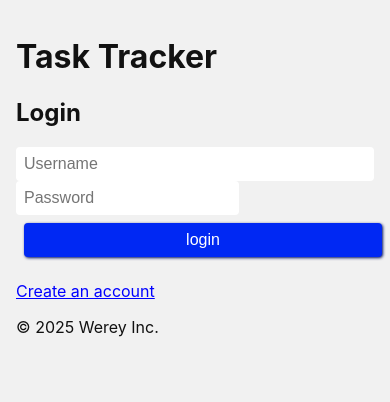
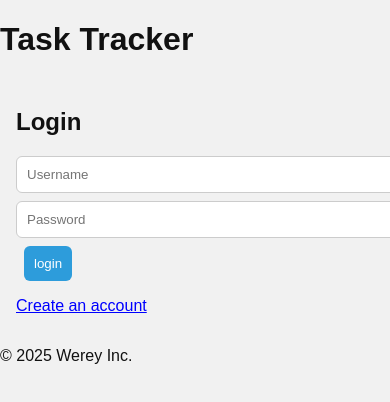
Before and after one commit to King-Code-938/React-Crash, a React (Create React App) app: page /login in a window 390 px wide. Shown: the top 402 px of the page. Built offline with nearby package versions, Linux system fonts and the light colour scheme; no server answers.

Commit message:
UX_Polish and Extras

```diff
--- a/src/App.css
+++ b/src/App.css
@@ -38,32 +38,49 @@
 }
 
 body {
-  transition: background 0.3s ease;
-  max-width: 600px;
-  margin: auto;
+  font-family: sans-serif;
+  margin: 0;
+  padding: 0;
+  background: var(--bg);
+  color: var(--text);
+}
+
+form, .settings, .task-wrapper {
+  max-width: 500px;
+  margin: 1rem auto;
   padding: 1rem;
 }
 
-button {
-  margin: 0.5rem;
-  cursor: pointer;
-  background: #0028f3;
-  color: white;
-  box-shadow: #001061 1px 1px 3px;
+input[type='text'],
+input[type='email'],
+input[type='password'] {
+  width: 100%;
+  padding: 10px;
+  margin-bottom: 0.5rem;
+  border-radius: 6px;
+  border: 1px solid #ccc;
 }
 
-input, button {
-  padding: 0.5rem;
-  font-size: 1rem;
+button {
+  cursor: pointer;
+  padding: 10px;
+  margin-left: 0.5rem;
+  border-radius: 6px;
   border: none;
-  border-radius: 4px;
-  transition: 0.3s ease;
+  background-color: #2d9cdb;
+  color: white;
+  transition: background-color 0.2s ease-in-out;
 }
 
-input[type="text"], button.lg {
-  box-sizing: border-box;
-  width: 100%;
+button:hover {
+  background-color: #2374a8;
 }
+
+button:disabled {
+  background-color: #ccc;
+  cursor: not-allowed;
+}
+
 
 button.md {
   width: 40%;
@@ -79,3 +96,26 @@ body.light {
   background: #f1f1f1;
   color: #111;
 }
+
+@media (max-width: 600px) {
+  .task-wrapper, .settings, form {
+    padding: 0.5rem;
+    margin: 0.5rem;
+  }
+
+  .task-wrapper button {
+    width: 100%;
+    margin-bottom: 0.5rem;
+  }
+}
+
+.fade-in {
+  opacity: 0;
+  animation: fadeIn ease 0.6s forwards;
+}
+
+@keyframes fadeIn {
+  100% {
+    opacity: 1;
+  }
+}
--- a/src/App.js
+++ b/src/App.js
@@ -64,11 +64,6 @@ function App() {
       })
       .catch(err => {
         setIsServerActive(false);
-        toast.error(
-          <span>
-            <b>Internal Server Error: </b> Reload page
-          </span>
-        );
         console.warn('Server: ', isServerActive, '\nServer active check failed: ', err);
       });
   }); // Poll every 5 seconds
@@ -270,7 +265,7 @@ function App() {
         <Route path='*' element={<Navigate to={token ? '/' : '/login'} />} />
       </Routes>
       <Footer />
-      <ToastContainer position='top-right' autoClose={3000} />
+      <ToastContainer position={window.innerWidth < 600 ? 'bottom-center' : 'top-right'} autoClose={3000} />
     </Router>
   );
 }
--- a/src/components/Navbar.jsx
+++ b/src/components/Navbar.jsx
@@ -1,11 +1,9 @@
 import { Link } from 'react-router-dom';
 function Settings({ username }) {
   return (
-    <div className=''>
-      <nav>
-        <Link to='/'>🏠 Home</Link> | <Link to='/settings'>⚙️ Settings</Link> | <span>{username}</span>
-      </nav>
-    </div>
+    <nav className='navbar fade-in'>
+      <Link to='/'>🏠 Home</Link> | <Link to='/settings'>⚙️ Settings</Link> | <span>{username}</span>
+    </nav>
   );
 }
 
--- a/src/components/TaskForm.jsx
+++ b/src/components/TaskForm.jsx
@@ -1,5 +1,3 @@
-import { useEffect, useState } from 'react';
-
 function TaskForm({ newTask, setNewTask, addTask, limit }) {
   return (
     <form
@@ -7,7 +5,7 @@ function TaskForm({ newTask, setNewTask, addTask, limit }) {
         e.preventDefault();
         addTask();
       }}>
-      <input type='text' placeholder='Enter new task' value={newTask} onChange={e => setNewTask(e.target.value)} disabled={limit} />
+      <input type='text' placeholder='What needs to be done?' value={newTask} onChange={e => setNewTask(e.target.value)} disabled={limit} />
       <button type='submit' disabled={!newTask.trim()}>
         Add
       </button>
@@ -16,5 +14,3 @@ function TaskForm({ newTask, setNewTask, addTask, limit }) {
 }
 
 export default TaskForm;
-// This component handles the task input form.
-// It takes `newTask`, `setNewTask`, `addTask`, and `maxReached` as props.
--- a/src/components/TaskList.jsx
+++ b/src/components/TaskList.jsx
@@ -1,4 +1,4 @@
-import { useEffect, useState } from 'react';
+import { useState } from 'react';
 import './TaskList.css';
 
 function TaskList({ tasks, deleteTask, updateTask, toggleTask, clear }) {
--- a/src/styles.css
+++ b/src/styles.css
@@ -21,6 +21,19 @@
 
 .toast-tip {
   font-size: 0.75em;
-  color: #9999b9;
+  color: #99a7b9;
   font-weight: bold;
 }
+
+.fab {
+  position: fixed;
+  bottom: 20px;
+  right: 20px;
+  background-color: #2d9cdb;
+  color: white;
+  font-size: 1.5rem;
+  padding: 0.7rem 1rem;
+  border-radius: 50%;
+  border: none;
+  box-shadow: 0 4px 8px rgba(0,0,0,0.2);
+}
```
Also changed, not shown: 2 other files (tests, documents, lock files or other folders).
